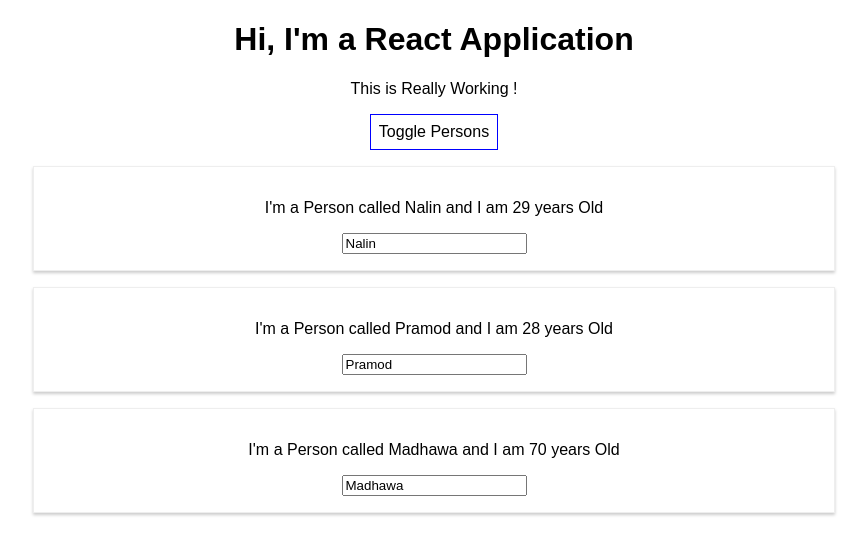
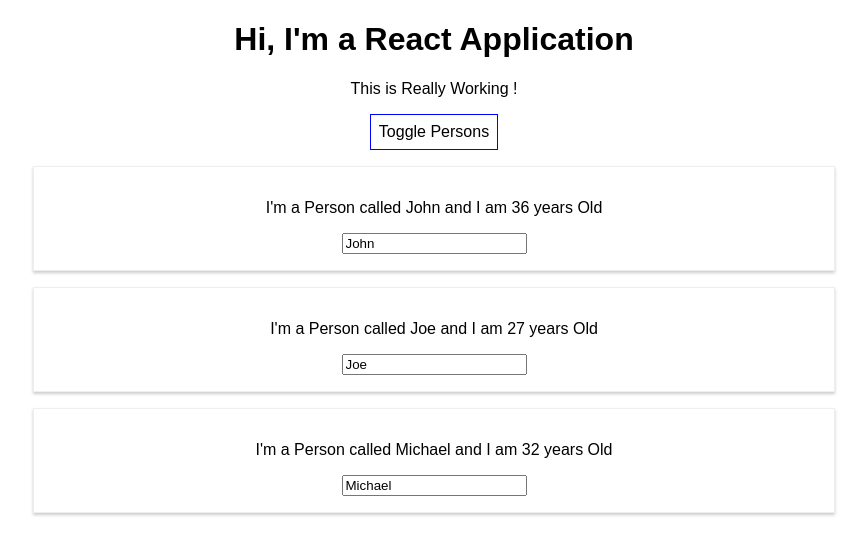
Before and after one commit to nsasika/reactGarage, a React (Create React App) app: page / in a window 1280 px wide. Both pictures are taken after a click on the button "Toggle Persons". Shown: the top 554 px of the page, without its empty margins (206-1073 px from the left). Built offline with nearby package versions, Linux system fonts and the light colour scheme.

Commit message:
Persons refactored

```diff
--- a/src/App.js
+++ /dev/null
@@ -1,115 +0,0 @@
-import React, {useState, Component} from 'react';
-import './App.css';
-import Person from './Person/Person'
-
-class App extends Component {
-
-    state = {
-        persons: [
-            {name: "Nalin", age: "29"},
-            {name: "Pramod", age: "28"},
-            {name: "Madhawa", age: "70"}
-        ],
-        otherState: "Other State",
-        showPerson: false
-    }
-
-    // const [ personState, setPersonState ] = useState({
-    //     persons:[
-    //         {name: "Sanath", age: "29"},
-    //         {name: "Pramod", age: "28"},
-    //         {name: "Madhawa", age: "32"}
-    //     ],
-    //     otherState: "Something else"})
-    //
-    // const [otherState, setOtherState] =  useState("Something else")
-
-    //console.log(personState,otherState)
-
-    switchHandler = (newName) => {
-        //passing a function using bind method and arrow key function.arrow key method may re-render more and will
-        // cause some problems
-        this.setState({
-            persons: [
-                {name: newName, age: "29"},
-                {name: "Pramod", age: "28"},
-                {name: "Madhawa", age: "70"}
-            ]
-        })
-    }
-
-    nameChangedHandler = (event) => {
-        this.setState({
-            persons: [
-                {name: "Nadeera", age: "15"},
-                {name: event.target.value, age: "28"},
-                {name: "Nadeeka", age: "14"}
-            ]
-        })
-    }
-
-    togglePersonHandler = () => {
-        const doesShow = this.state.showPerson
-        this.setState(
-            {
-                showPerson: !doesShow
-            })
-    }
-
-    render() {
-
-        const style = {
-            backgroundColor: 'white',
-            font: 'inherit',
-            padding: '8px',
-            cursor: 'pointer',
-            border: '1px solid blue'
-        }
-
-        let persons = null;
-
-        // we could use js inside curly braces everytime.below is an example where we use map() function to loop over
-        //persons array and return jsx object array to render
-
-        if (this.state.showPerson) {
-            persons = (
-                <div>
-                    {/*<Person*/}
-                    {/*    name={this.state.persons[0].name}*/}
-                    {/*    age={this.state.persons[0].age}*/}
-                    {/*/>*/}
-                    {/*<Person*/}
-                    {/*    click={this.switchHandler.bind(this, "Chale")}*/}
-                    {/*    name={this.state.persons[1].name}*/}
-                    {/*    age={this.state.persons[1].age}*/}
-                    {/*    changed={this.nameChangedHandler}>*/}
-                    {/*    Having two childeren !*/}
-                    {/*</Person>*/}
-                    {/*<Person*/}
-                    {/*    name={this.state.persons[2].name}*/}
-                    {/*    age={this.state.persons[2].age}*/}
-                    {/*/>*/}
-
-                    {this.state.persons.map(persons => {
-                        return (
-                            <Person
-                                name={persons.name}
-                                age={persons.age}
-                            />
-                        )
-                    })}
-                </div>)
-        }
-
-        return (
-            <div className="App">
-                <h1>Hi, I'm a React Application</h1>
-                <p>This is Really Working !</p>
-                <button style={style} onClick={this.togglePersonHandler}>Toggle Persons</button>
-                {persons}
-            </div>
-        )
-    }
-}
-
-export default App;
--- a/src/Person/Person.js
+++ b/src/components/Persons/Person/Person.js
@@ -1,5 +1,5 @@
 import React from 'react'
-import Person from './Person.css'
+import './Person.css'
 
 const person = (props) => {
     return (
--- /dev/null
+++ b/src/components/Persons/Persons.js
@@ -0,0 +1,17 @@
+import React from 'react'
+import Person from "./Person/Person";
+
+const persons = (props) => (
+    props.persons.map((person, index) => {
+        return (
+            <Person
+                click={(event) => props.click(event, person.id)}
+                key={person.id}
+                name={person.name}
+                age={person.age}
+                changed={(event) => props.changed(event, person.id)}
+            />)
+    })
+)
+
+export default persons;
--- /dev/null
+++ b/src/containers/App.js
@@ -0,0 +1,117 @@
+import React, { Component} from 'react';
+import './App.css';
+import Persons from '../components/Persons/Persons'
+
+class App extends Component {
+
+   /* The constructor() method is called before anything else, when the component is initiated,
+      and it is the natural place to set up the initial state and other initial values.*/
+    constructor(props) {
+        super(props);
+        //mutate and use a new copy of state - this is the good practice to avoid complications
+        this.state = {
+            persons: [
+                { id: '1', name: "John", age: "36" },
+                { id: '2', name: "Joe", age: "27" },
+                { id: '3', name: "Michael", age: "32" }
+            ],
+            otherState: "Other State",
+            showPerson: false,
+            country: 'USA'
+        }
+        console.log("Constructor of App class, state", this.state);
+    }
+
+    UNSAFE_componentWillMount() {
+        console.log("componentWillMount of App class")
+    }
+
+    componentDidMount() {
+        console.log("componentDidMount of App class")
+    }
+
+    static getDerivedStateFromProps(props, state) {
+        console.log("getDerivedStateFromProps of App class, props", props, "state ", state)
+        if(state.country !== props.country) return {country: props.country}
+    }
+
+    nameChangedHandler = (event, id) => {
+        const personIndex = this.state.persons.findIndex(p => {
+            return p.id === id
+        })
+
+        //mutate and use a new copy of persons from state - this is the good practice to avoid complications
+        const person = {
+            ...this.state.persons[personIndex]
+        }
+
+        person.name = event.target.value
+
+        //mutate persons and replace with personIndex
+        const persons = [...this.state.persons]
+        persons[personIndex] = person
+
+        this.setState({
+            persons: persons
+        })
+    }
+
+    deleteNameHandler = (personIndex) => {
+        //const persons = this.state.persons.splice();
+        const persons = [...this.state.persons];
+        persons.splice(personIndex, 1)
+        this.setState({ persons: persons })
+        //no need to assign to a new const when slicing persons - natural behavior of js
+    }
+
+    togglePersonHandler = () => {
+        const doesShow = this.state.showPerson
+        this.setState(
+            {
+                showPerson: !doesShow
+            })
+    }
+
+    handleOnClick = () => {
+        this.setState({ showPerson: !this.state.showPerson })
+    }
+
+    render() {
+
+        console.log("render class App", this.state)
+
+        const style = {
+            backgroundColor: 'white',
+            font: 'inherit',
+            padding: '8px',
+            cursor: 'pointer',
+            border: '1px solid blue'
+        }
+
+        let persons = null;
+
+        // when using map() function you could use the second argument index to refer the looping index element
+
+        if (this.state.showPerson) {
+            persons = (
+                <div>
+                    <Persons
+                        persons={this.state.persons}
+                        click={this.deleteNameHandler}
+                        changed={this.nameChangedHandler}
+                    />
+                </div>)
+        }
+
+        return (
+            <div className="App">
+                <h1>Hi, I'm a React Application</h1>
+                <p>This is Really Working !</p>
+                <button style={style} onClick={this.togglePersonHandler}>Toggle Persons</button>
+                {persons}
+            </div>
+        )
+    }
+}
+
+export default App;
--- a/src/index.js
+++ b/src/index.js
@@ -1,8 +1,8 @@
 import React from 'react';
 import ReactDOM from 'react-dom';
 import './index.css';
-import App from './App';
+import App from './containers/App';
 import registerServiceWorker from './registerServiceWorker';
 
-ReactDOM.render(<App />, document.getElementById('root'));
+ReactDOM.render(<App country="Sri lanka"/>, document.getElementById('root'));
 registerServiceWorker();
```
Also changed, not shown: src/components/Persons/Person/Person.css (renamed from src/Person/Person.css), src/components/Persons/Persons.css (added), src/containers/App.css (renamed from src/App.css), 1 other file (tests, documents, lock files or other folders).
